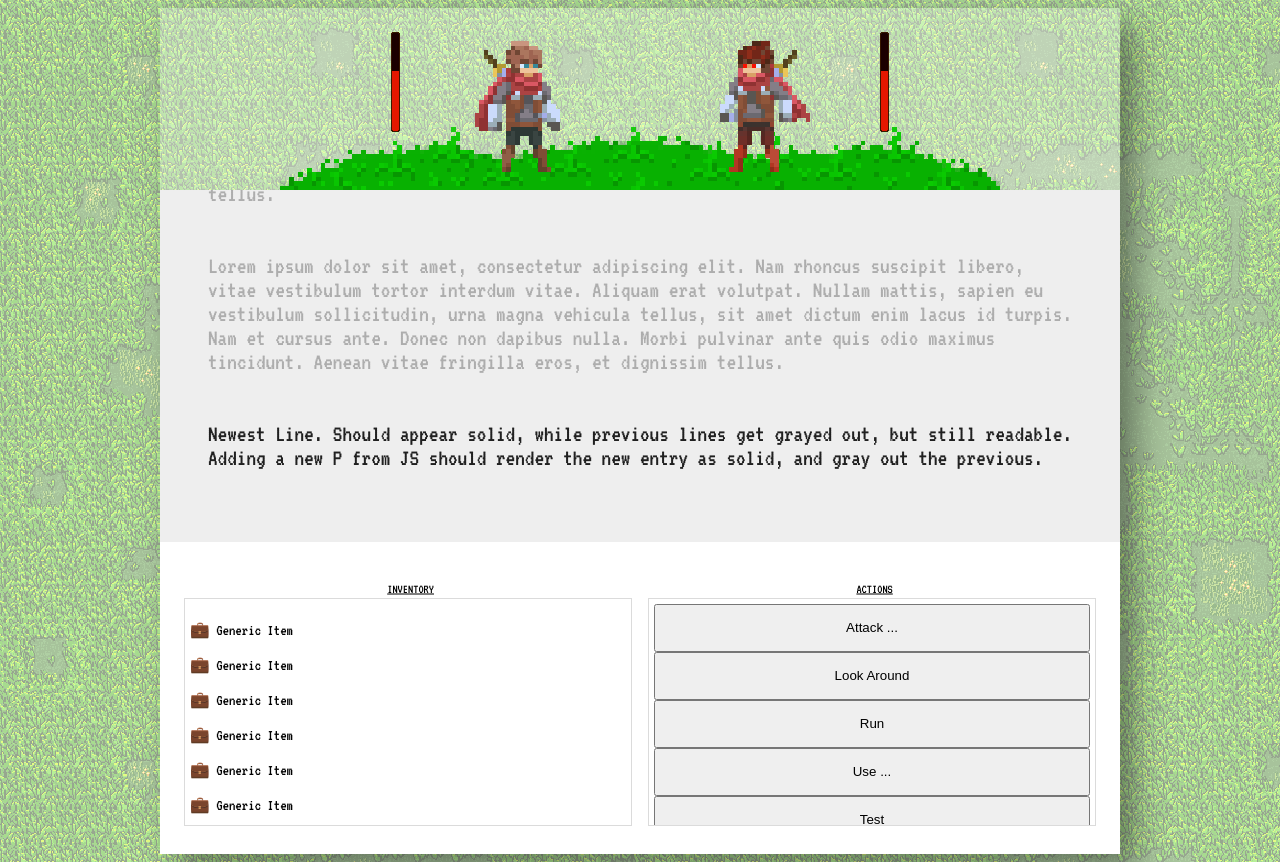
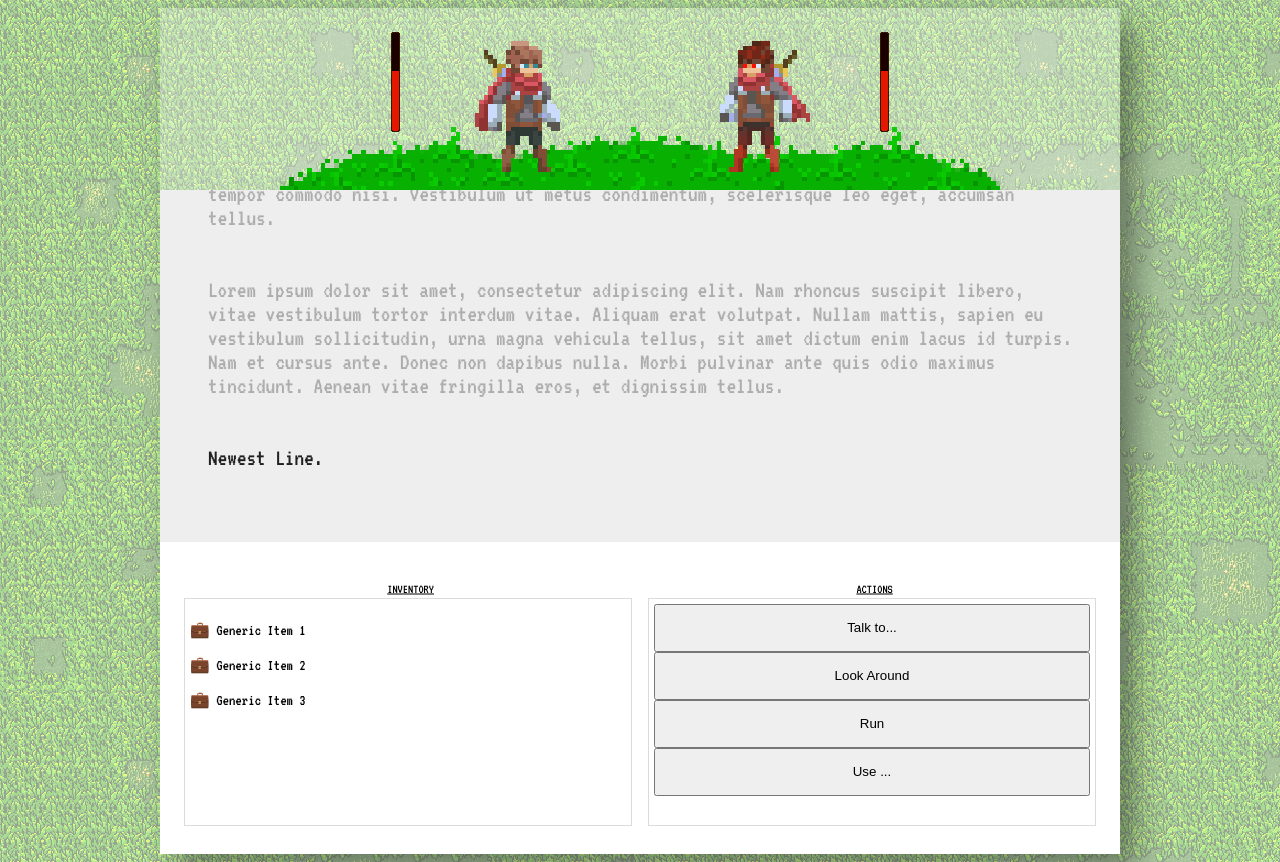
Before and after one commit to Akawgan/textRPG, a plain HTML site: page index.html in a window 1280 px wide. Drawn offline with Linux system fonts and the light colour scheme.

Commit message:
Prepare the UI for JS tests

```diff
--- a/index.html
+++ b/index.html
@@ -32,13 +32,13 @@
             </header>
 
             <main>
-                <p>Newest Line. Should appear solid, while previous lines get grayed out, but still readable. Adding a new P from JS should render the new entry as solid, and gray out the previous.</p>
+                <p>Newest Line.</p>
 
                 <p>Lorem ipsum dolor sit amet, consectetur adipiscing elit. Nam rhoncus suscipit libero, vitae vestibulum tortor interdum vitae. Aliquam erat volutpat. Nullam mattis, sapien eu vestibulum sollicitudin, urna magna vehicula tellus, sit amet dictum enim lacus id turpis. Nam et cursus ante. Donec non dapibus nulla. Morbi pulvinar ante quis odio maximus tincidunt. Aenean vitae fringilla eros, et dignissim tellus.</p>
                 <p>Pellentesque id purus molestie, commodo leo sit amet, aliquam orci. Duis ut rhoncus sem. Donec posuere auctor sapien, ut euismod neque sagittis at. In sagittis pulvinar urna et maximus. Nunc quam diam, feugiat faucibus consequat placerat, facilisis eu neque. Ut ac luctus risus, sit amet pulvinar massa. Morbi sit amet libero ac augue laoreet gravida non ut eros. Sed rutrum egestas vestibulum. Donec at condimentum lacus. Sed molestie bibendum tortor eu mollis. Donec quis odio nec nisl cursus scelerisque in sodales lacus. Morbi tempor commodo nisi. Vestibulum ut metus condimentum, scelerisque leo eget, accumsan tellus.</p>
                 <p>Morbi a ornare nisi. Sed lobortis urna ut sem porttitor, vitae varius dolor laoreet. Pellentesque habitant morbi tristique senectus et netus et malesuada fames ac turpis egestas. Cras congue metus eu eleifend pharetra. Ut finibus arcu vitae velit porta tristique. Curabitur sodales vulputate diam, et fringilla sem euismod id. Duis vel gravida sapien. Aliquam sagittis lacus in ex porta tincidunt. Donec a ligula justo. Sed ac elementum ipsum.</p>
 
-                <p>Oldest line. After N paragraphs start removing the oldest ones to prevent crazy amount of text? How much can a generic mobile handle?</p>
+                <p>Oldest line.</p>
             </main>
 
             <div class="menu-labels">
@@ -53,31 +53,16 @@
             <footer> <!-- Game menu - controlled by the JS game loop -->
                 <!--Inventory-->
                 <div class="tile">
-                    <p>💼 Generic Item</p>
-                    <p>💼 Generic Item</p>
-                    <p>💼 Generic Item</p>
-                    <p>💼 Generic Item</p>
-                    <p>💼 Generic Item</p>
-                    <p>💼 Generic Item</p>
-                    <p>💼 Generic Item</p>
-                    <p>💼 Generic Item</p>
-                    <p>💼 Generic Item</p>
-                    <p>💼 Generic Item</p>
-                    <p>💼 Generic Item</p>
+                    <p>💼 Generic Item 1</p>
+                    <p>💼 Generic Item 2</p>
+                    <p>💼 Generic Item 3</p>
                 </div>
                 <!--Actions Bar -->
                 <div class="tile">
-                    <input type="button" value="Attack ...">
+                    <input type="button" value="Talk to...">
                     <input type="button" value="Look Around">
                     <input type="button" value="Run">
                     <input type="button" value="Use ...">
-                    <input type="button" value="Test">
-                    <input type="button" value="Test">
-                    <input type="button" value="Test">
-                    <input type="button" value="Test">
-                    <input type="button" value="Test">
-                    <input type="button" value="Test">
-                    <input type="button" value="Test">
                 </div>
             </footer>
         </div>
```
